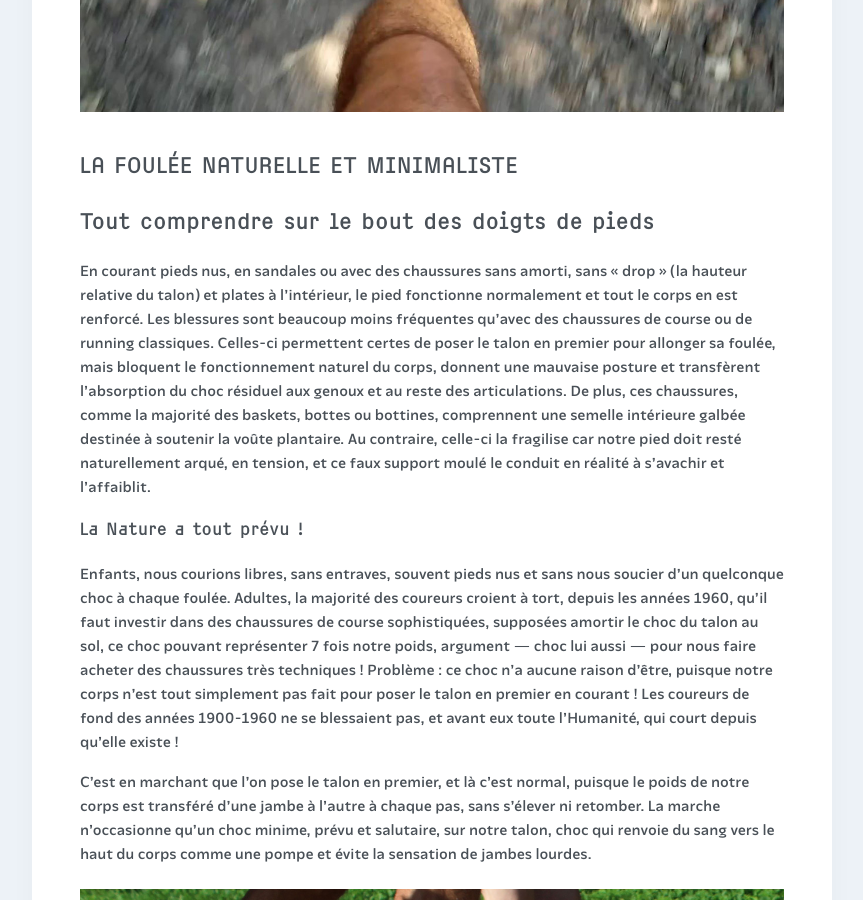
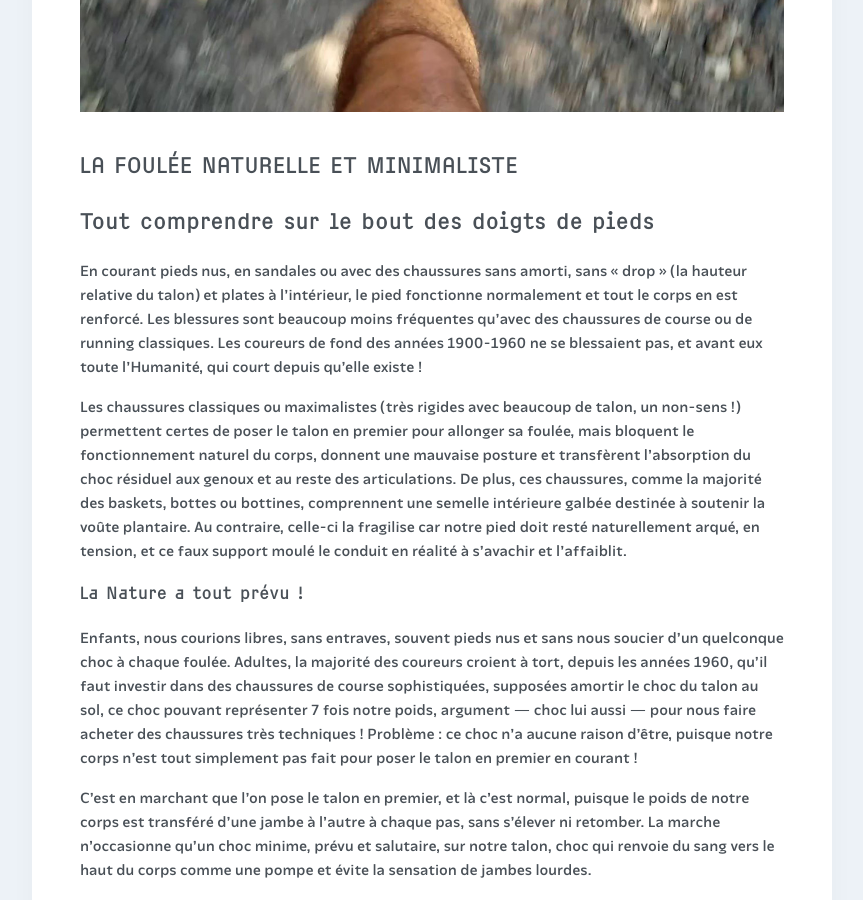
Before and after one commit to courirpaleo/courirpaleo.github.io, a Jekyll site: the page built from _pages-secondary/foulee-naturelle.md, in a window 1280 px wide and 900 px high, scrolled down 427 px. Shown: the whole window, without its empty margins (208-1071 px from the left). Built offline with Jekyll 4.4.1, drawn with Linux system fonts in a browser that asks for light colours; some web fonts are replaced.

Commit message:
Update foulee-naturelle.md

```diff
--- a/_pages-secondary/foulee-naturelle.md
+++ b/_pages-secondary/foulee-naturelle.md
@@ -7,11 +7,13 @@
 # La foulée naturelle et minimaliste
 ## Tout comprendre sur le bout des doigts de pieds
 
-En courant pieds nus, en sandales ou avec des chaussures sans amorti, sans «&nbsp;drop&nbsp;» (la hauteur relative du talon) et plates à l'intérieur, le pied fonctionne normalement et tout le corps en est renforcé. Les blessures sont beaucoup moins fréquentes qu'avec des chaussures de course ou de running classiques. Celles-ci permettent certes de poser le talon en premier pour allonger sa foulée, mais bloquent le fonctionnement naturel du corps, donnent une mauvaise posture et transfèrent l'absorption du choc résiduel aux genoux et au reste des articulations. De plus, ces chaussures, comme la majorité des baskets, bottes ou bottines, comprennent une semelle intérieure galbée destinée à soutenir la voûte plantaire. Au contraire, celle-ci la fragilise car notre pied doit resté naturellement arqué, en tension, et ce faux support moulé le conduit en réalité à s'avachir et l'affaiblit.
+En courant pieds nus, en sandales ou avec des chaussures sans amorti, sans «&nbsp;drop&nbsp;» (la hauteur relative du talon) et plates à l'intérieur, le pied fonctionne normalement et tout le corps en est renforcé. Les blessures sont beaucoup moins fréquentes qu'avec des chaussures de course ou de running classiques.  Les coureurs de fond des années 1900-1960 ne se blessaient pas, et avant eux toute l'Humanité, qui court depuis qu'elle existe&nbsp;!
+
+Les chaussures classiques ou maximalistes (très rigides avec beaucoup de talon, un non-sens&nbsp;!) permettent certes de poser le talon en premier pour allonger sa foulée, mais bloquent le fonctionnement naturel du corps, donnent une mauvaise posture et transfèrent l'absorption du choc résiduel aux genoux et au reste des articulations. De plus, ces chaussures, comme la majorité des baskets, bottes ou bottines, comprennent une semelle intérieure galbée destinée à soutenir la voûte plantaire. Au contraire, celle-ci la fragilise car notre pied doit resté naturellement arqué, en tension, et ce faux support moulé le conduit en réalité à s'avachir et l'affaiblit.
 
 ### La Nature a tout prévu&nbsp;!
 
-Enfants, nous courions libres, sans entraves, souvent pieds nus et sans nous soucier d'un quelconque choc à chaque foulée. Adultes, la majorité des coureurs croient à tort, depuis les années 1960, qu'il faut investir dans des chaussures de course sophistiquées, supposées amortir le choc du talon au sol, ce choc pouvant représenter 7 fois notre poids, argument&nbsp;&mdash;&nbsp;choc lui aussi&nbsp;&mdash;&nbsp;pour nous faire acheter des chaussures très techniques&nbsp;! Problème&nbsp;: ce choc n'a aucune raison d'être, puisque notre corps n'est tout simplement pas fait pour poser le talon en premier en courant&nbsp;! Les coureurs de fond des années 1900-1960 ne se blessaient pas, et avant eux toute l'Humanité, qui court depuis qu'elle existe&nbsp;!
+Enfants, nous courions libres, sans entraves, souvent pieds nus et sans nous soucier d'un quelconque choc à chaque foulée. Adultes, la majorité des coureurs croient à tort, depuis les années 1960, qu'il faut investir dans des chaussures de course sophistiquées, supposées amortir le choc du talon au sol, ce choc pouvant représenter 7 fois notre poids, argument&nbsp;&mdash;&nbsp;choc lui aussi&nbsp;&mdash;&nbsp;pour nous faire acheter des chaussures très techniques&nbsp;! Problème&nbsp;: ce choc n'a aucune raison d'être, puisque notre corps n'est tout simplement pas fait pour poser le talon en premier en courant&nbsp;!
 
 C'est en marchant que l'on pose le talon en premier, et là c'est normal, puisque le poids de notre corps est transféré d'une jambe à l'autre à chaque pas, sans s'élever ni retomber. La marche n'occasionne qu'un choc minime, prévu et salutaire, sur notre talon, choc qui renvoie du sang vers le haut du corps comme une pompe et évite la sensation de jambes lourdes.
 
```
